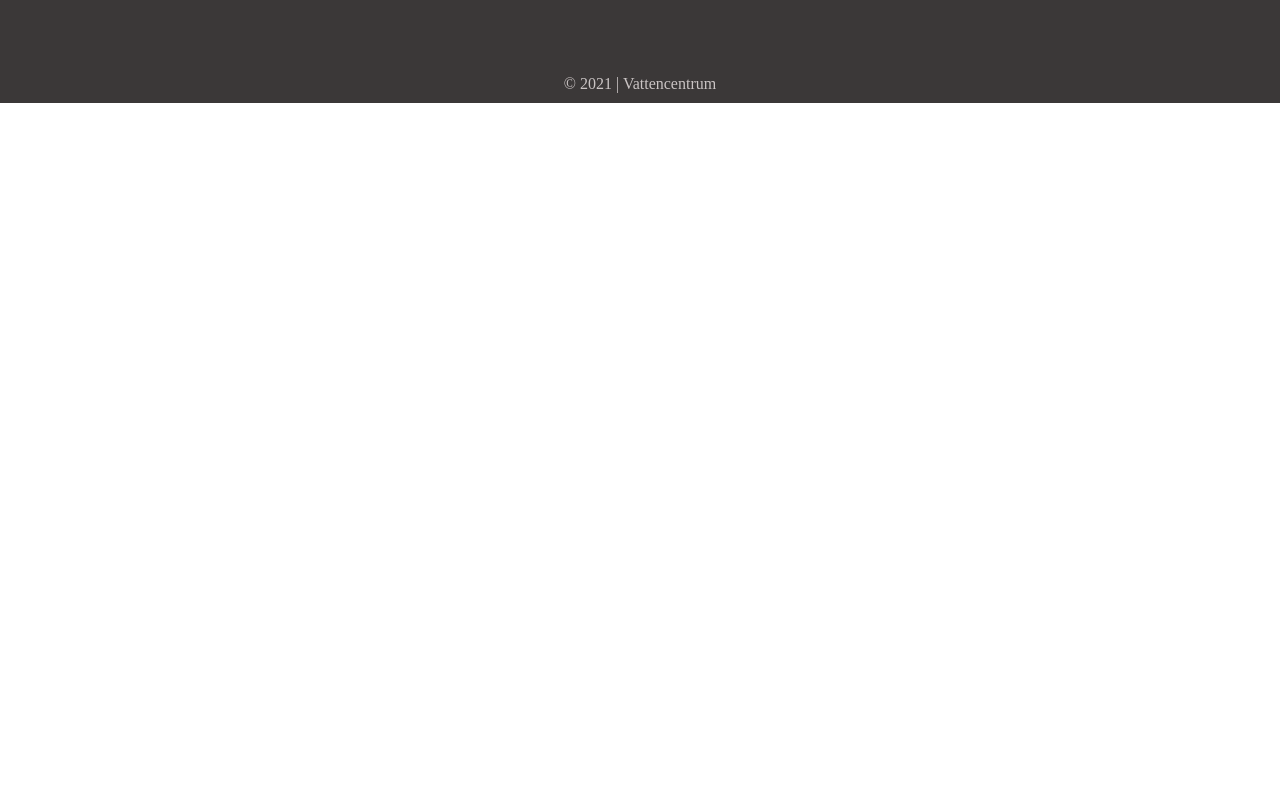
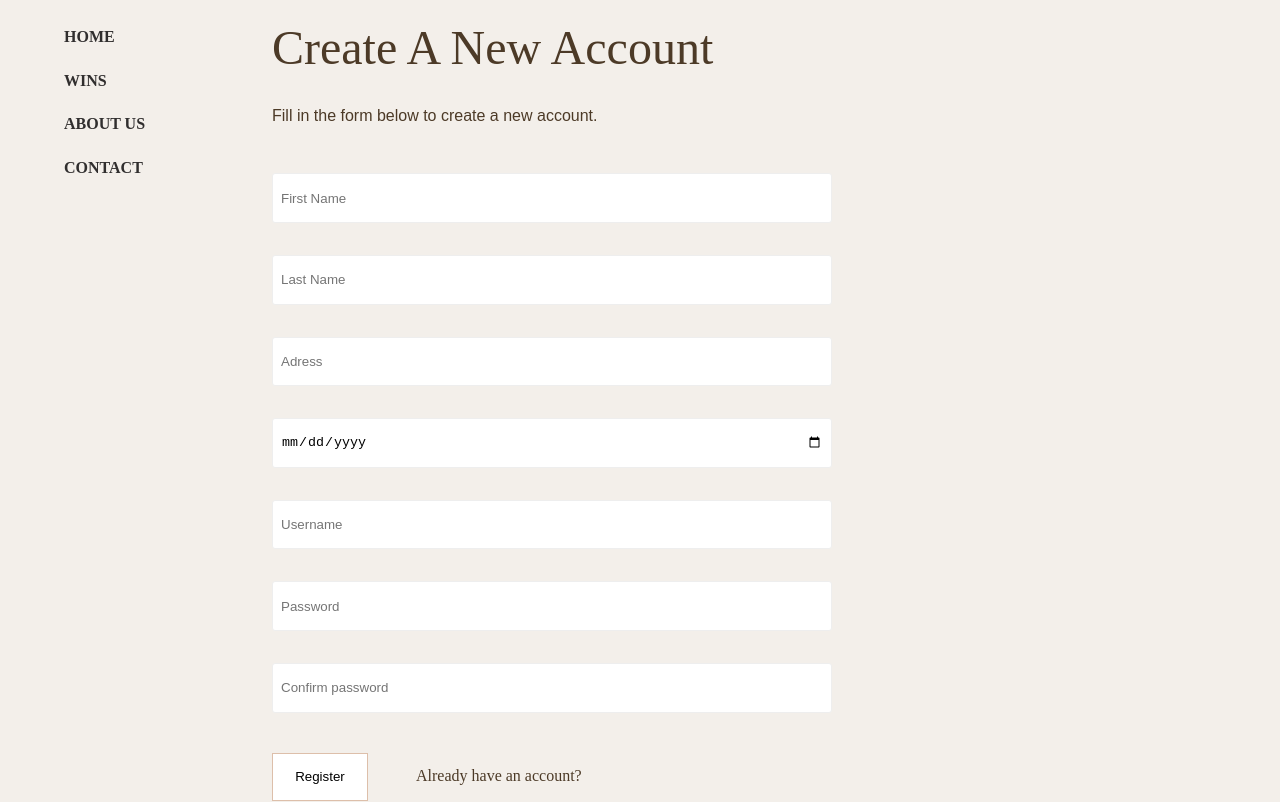
Before and after one commit to jenseneducation-siba-kouki/Wine, a Vue app in the folder frontend/: page /#/Register in a window 1280 px wide. Shown: the part 200-1002 px from the top of the page. Before the commit the page ends 800 px from the top, so only its background shows below. Built offline with nearby package versions, Linux system fonts and the light colour scheme.

Commit message:
add some pages

```diff
--- a/frontend/src/router/index.js
+++ b/frontend/src/router/index.js
@@ -1,6 +1,9 @@
 import Vue from 'vue'
 import VueRouter from 'vue-router'
 import Home from '../views/Home.vue'
+import About from '../views/About.vue'
+import LogIn from '../views/LogIn'
+import Register from '../views/Register'
 
 Vue.use(VueRouter)
 
@@ -13,10 +16,17 @@ const routes = [
   {
     path: '/about',
     name: 'About',
-    // route level code-splitting
-    // this generates a separate chunk (about.[hash].js) for this route
-    // which is lazy-loaded when the route is visited.
-    component: () => import(/* webpackChunkName: "about" */ '../views/About.vue')
+    component: About
+  },
+  {
+    path: '/LogIn',
+    name: 'LogIn',
+    component: LogIn
+  },
+  {
+    path: '/Register',
+    name: 'Register',
+    component: Register
   }
 ]
 
--- /dev/null
+++ b/frontend/src/views/LogIn.vue
@@ -0,0 +1,93 @@
+<template>
+  <div class="LogIn">
+    <section class="nav">
+  <ShoppingCart />
+   <NavAll />
+    </section>
+      <h1>Member Login</h1>
+      <p>In order to proceed you need to login. If you are not a member you need to sign up by
+       clicking the link on the left.</p>
+      <form @submit.prevent="handleSubmit">
+      <input type="text"
+       v-model="username"
+       placeholder="Username" />
+      <input type="password"
+       v-model="password"
+       placeholder="Password" />
+      <button>Log in</button>
+    </form>
+    <h2>To sign up for an account</h2>
+    <router-link class="link" to="/Register">Click Here</router-link>
+  </div>
+</template>
+
+<script>
+import NavAll from "@/components/NavAll.vue";
+import ShoppingCart from "@/components/ShoppingCart.vue";
+export default {
+name:'LogIn',
+components:{
+    NavAll,
+    ShoppingCart,
+
+}
+}
+</script>
+
+<style scoped>
+.LogIn{
+  height: 50rem;
+  background-color: rgb(243, 239, 234);
+}
+h1{
+  margin-left:17rem;
+  margin-top:-14rem;
+  font-size: 3rem;
+  color: #4c3a27;
+  font-weight: 500;
+}
+p{
+  padding-top: 2rem;
+  margin-left:17rem;
+  color: #4c3a27;
+  font-family: "LegacySanITC-Book", "Arial", "Helvetica Neue", "Helvetica", sans-serif;
+}
+h2{
+  margin-left:17rem;
+  padding-top: 2rem;
+  color: #4c3a27;
+}
+form {
+padding-top:2rem;
+margin-left:17rem;
+width: 35rem;
+}
+a{
+  margin-left:17rem;
+  text-decoration: none;
+  color: #4c3a27;
+}
+/* .link{
+ border: 1px solid #eee;
+ padding-top:2rem;
+
+} */
+
+input {
+  height: 3.1rem;
+  width: 100%;
+  margin: 1rem 0;
+  padding: 10px 8px;
+  border-radius: 3px;
+  border: 1px solid #eee;
+  }
+  button{
+    width: 6rem;
+    height: 3rem;
+    margin-top:1.5rem;
+    background-color: white;
+    border: 1px solid rgb(221, 191, 170);
+  }
+
+
+</style>
--- /dev/null
+++ b/frontend/src/views/Register.vue
@@ -0,0 +1,102 @@
+<template>
+  <div class="Register">
+     <section class="nav">
+  <ShoppingCart />
+   <NavAll />
+    </section>
+      <h1>Create A New Account</h1>
+      <p>Fill in the form below to create a new account.</p>
+      <form @submit.prevent="handleSubmit">
+      <input type="text"
+       v-model="name"
+        placeholder="First Name" />
+
+      <input type="text"
+       v-model="last"
+        placeholder="Last Name" />
+
+      <input type="text"
+       v-model="adress"
+        placeholder="Adress" />
+
+        <input type="date"
+        v-model="age"
+        id="birthday"
+        name="birthday">
+
+      <input type="text"
+       v-model="username"
+        placeholder="Username" />
+
+      <input type="password"
+       v-model="password"
+        placeholder="Password" />
+
+      <input type="password"
+        v-model="repeatPassword"
+        placeholder="Confirm password"
+      />
+      <button>Register</button>
+      <router-link to="/login">Already have an account?</router-link>
+    </form>
+  </div>
+</template>
+
+<script>
+import NavAll from "@/components/NavAll.vue";
+import ShoppingCart from "@/components/ShoppingCart.vue";
+export default {
+name:'Register',
+components:{
+    NavAll,
+    ShoppingCart,
+
+}
+}
+</script>
+
+<style scoped>
+.Register{
+  height: 70rem;
+  background-color: rgb(243, 239, 234);
+}
+h1{
+  margin-left:17rem;
+  margin-top:-14rem;
+  font-size: 3rem;
+  color: #4c3a27;
+  font-weight: 500;
+}
+a{
+  margin-left:3rem;
+  text-decoration: none;
+  color: #4c3a27;
+}
+p{
+  padding-top: 2rem;
+  margin-left:17rem;
+  color: #4c3a27;
+  font-family: "LegacySanITC-Book", "Arial", "Helvetica Neue", "Helvetica", sans-serif;
+}
+form {
+padding-top:2rem;
+margin-left:17rem;
+width: 35rem;
+}
+input {
+  height: 3.1rem;
+  width: 100%;
+  margin: 1rem 0;
+  padding: 10px 8px;
+  border-radius: 3px;
+  border: 1px solid #eee;
+  }
+  button{
+    width: 6rem;
+    height: 3rem;
+    margin-top:1.5rem;
+    background-color: white;
+    border: 1px solid rgb(221, 191, 170);
+  }
+
+</style>
```
